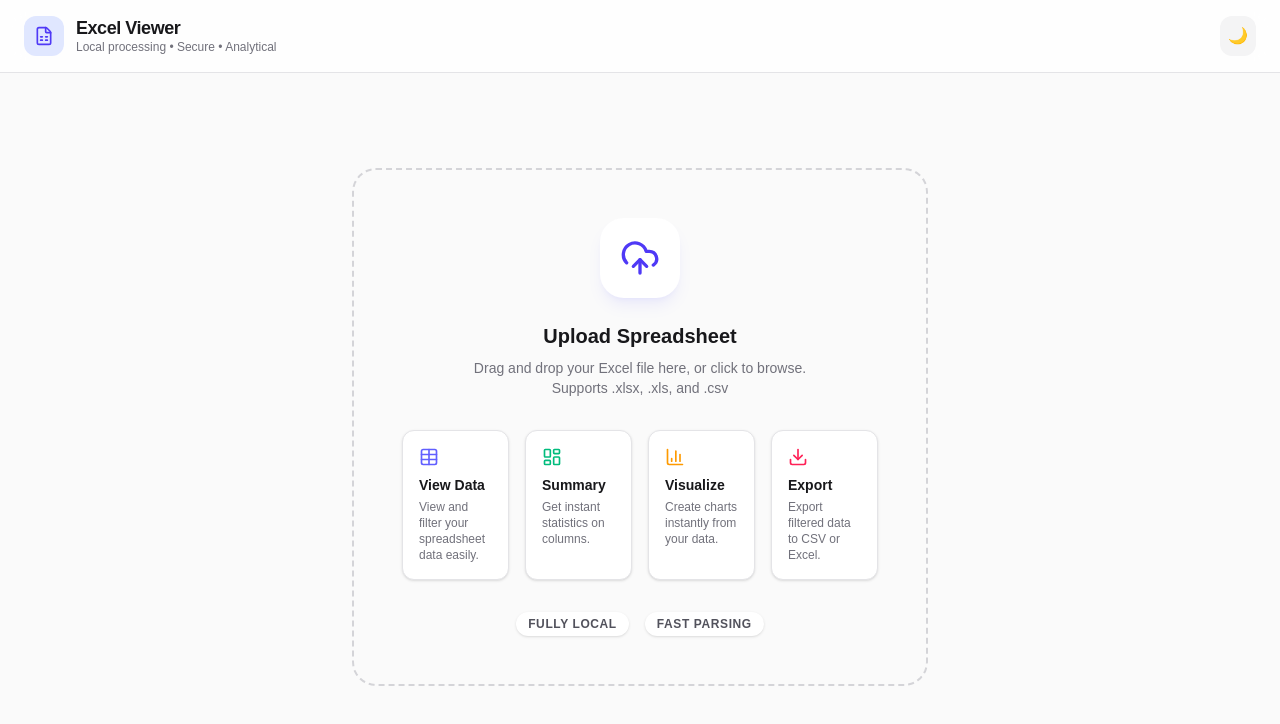
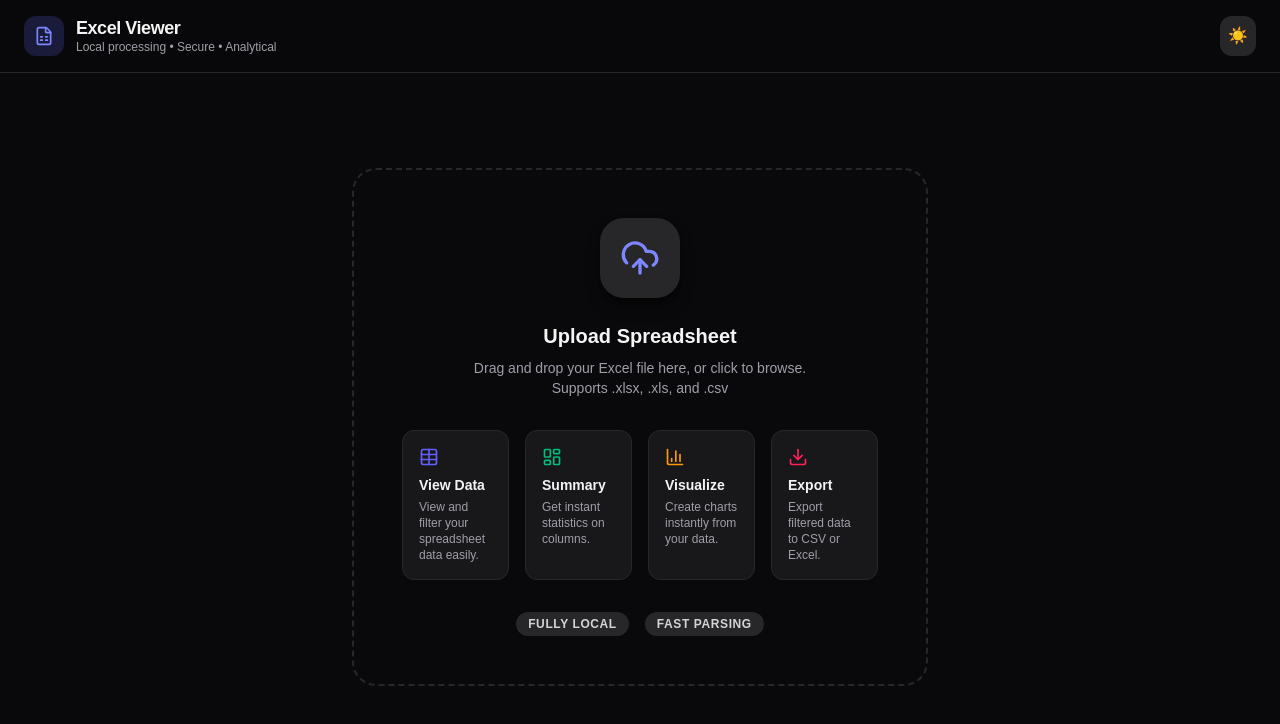
Before and after one commit to CrucifiedPain/Excel-Insights, a Next.js app: page / in a window 1280 px wide. Shown: the top 724 px of the page. Built offline with nearby package versions, Linux system fonts and the light colour scheme.

Commit message:
feat: set default theme to dark mode
Remove system preference detection to enforce dark mode as the default theme for the Excel viewer.

```diff
--- a/components/ExcelViewer.tsx
+++ b/components/ExcelViewer.tsx
@@ -54,7 +54,7 @@ export default function ExcelViewer() {
   const [rawHeaders, setRawHeaders] = useState<string[]>([]);
   const [excludedCols, setExcludedCols] = useState<Set<string>>(new Set());
 
-  const [isDarkMode, setIsDarkMode] = useState(false);
+  const [isDarkMode, setIsDarkMode] = useState(true);
 
   // Chart states
   const [chartType, setChartType] = useState<'bar' | 'line' | 'pie' | 'area'>('bar');
@@ -62,9 +62,6 @@ export default function ExcelViewer() {
   const [yAxisCol, setYAxisCol] = useState<string>('');
 
   useEffect(() => {
-    if (window.matchMedia && window.matchMedia('(prefers-color-scheme: dark)').matches) {
-      setIsDarkMode(true);
-    }
   }, []);
 
   const loadSheetData = useCallback((wb: XLSX.WorkBook, sheetName: string, config?: { startCell: string, endCell: string }) => {
```
